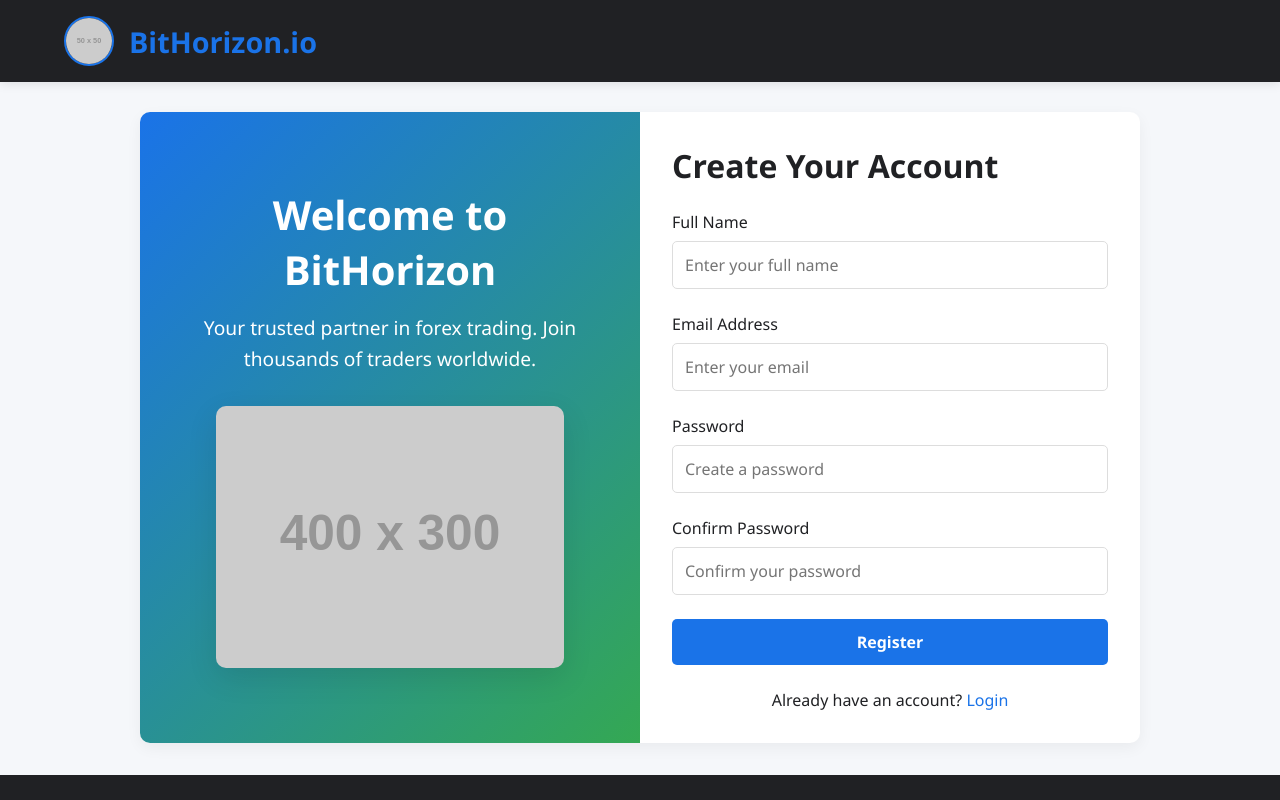
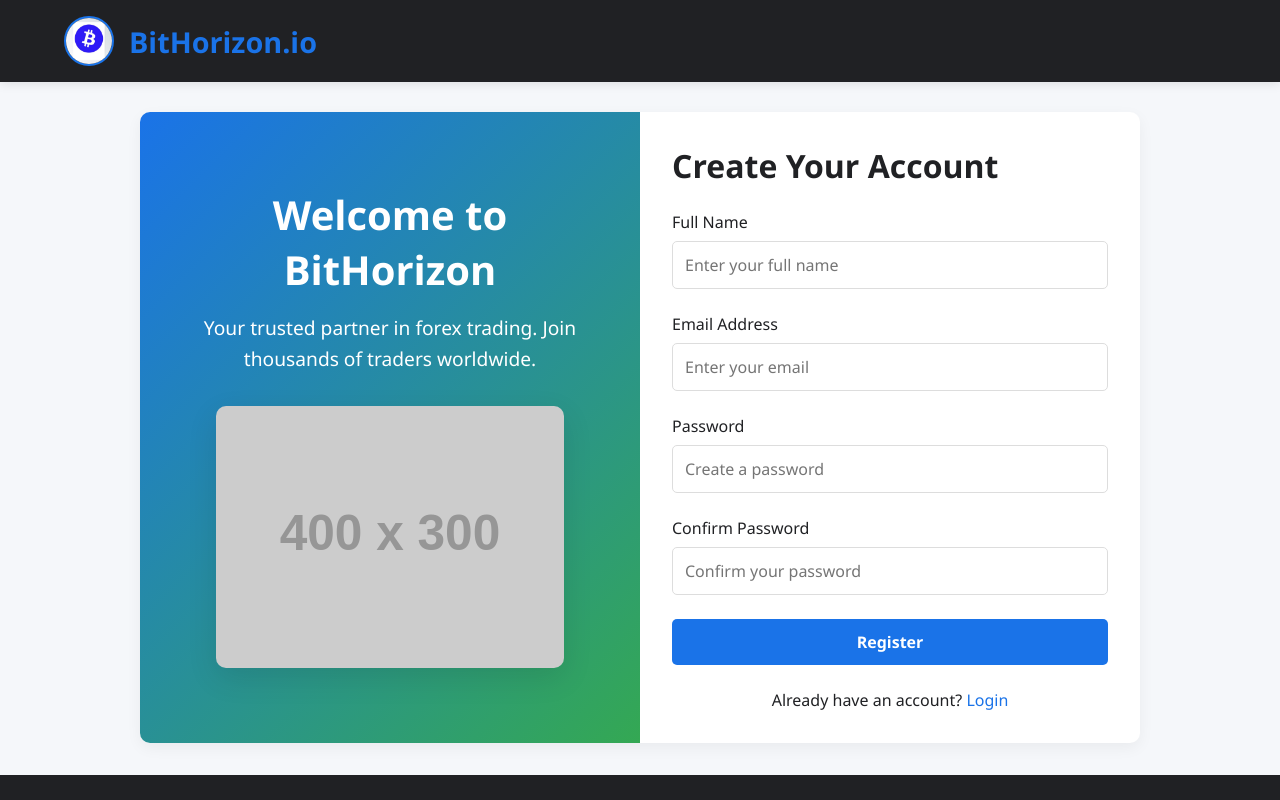
Before and after one commit to businessbaddy29/BitHorizon, a plain HTML site: page register.html in a window 1280 px wide. Shown: the top 800 px of the page. Drawn offline with Linux system fonts and the light colour scheme; placeholder pictures from the web are drawn by us.

Commit message:
Update register.html

```diff
--- a/register.html
+++ b/register.html
@@ -351,7 +351,7 @@
     <header>
         <div class="header-container">
             <div class="logo-container" id="logoContainer">
-                <img src="https://via.placeholder.com/50" alt="BitHorizon Logo" class="logo">
+                <img src="logo.png" alt="BitHorizon Logo" class="logo">
                 <span class="company-name">BitHorizon.io</span>
             </div>
         </div>
```
